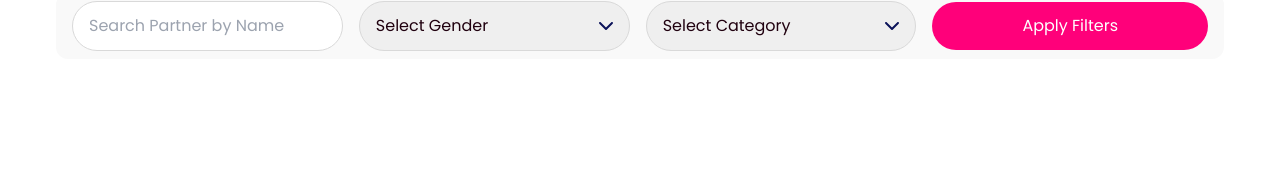
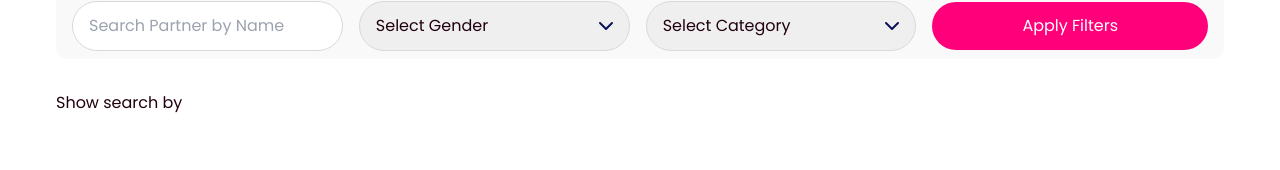
Before and after one commit to PBKKE08/socium-rentalis-fe, a Next.js app: page /partners in a window 1280 px wide. Shown: the part 130-300 px from the top of the page. Built offline with nearby package versions, Linux system fonts and the light colour scheme.

Commit message:
create filter

```diff
--- a/src/components/organism/FilterForm/index.tsx
+++ b/src/components/organism/FilterForm/index.tsx
@@ -56,6 +56,11 @@ export default function FilterForm({ className }: FilterFormProps) {
           Apply Filters
         </Button>
       </form>
+      <p className="text-heading mt-8">
+        Show search by {inputValue ? `name: ${inputValue}` : ""}{" "}
+        {selectGender !== "all" ? `gender: ${selectGender}` : ""}{" "}
+        {selectCategory !== "all" ? `category: ${selectCategory}` : ""}
+      </p>
     </div>
   );
 }
```
